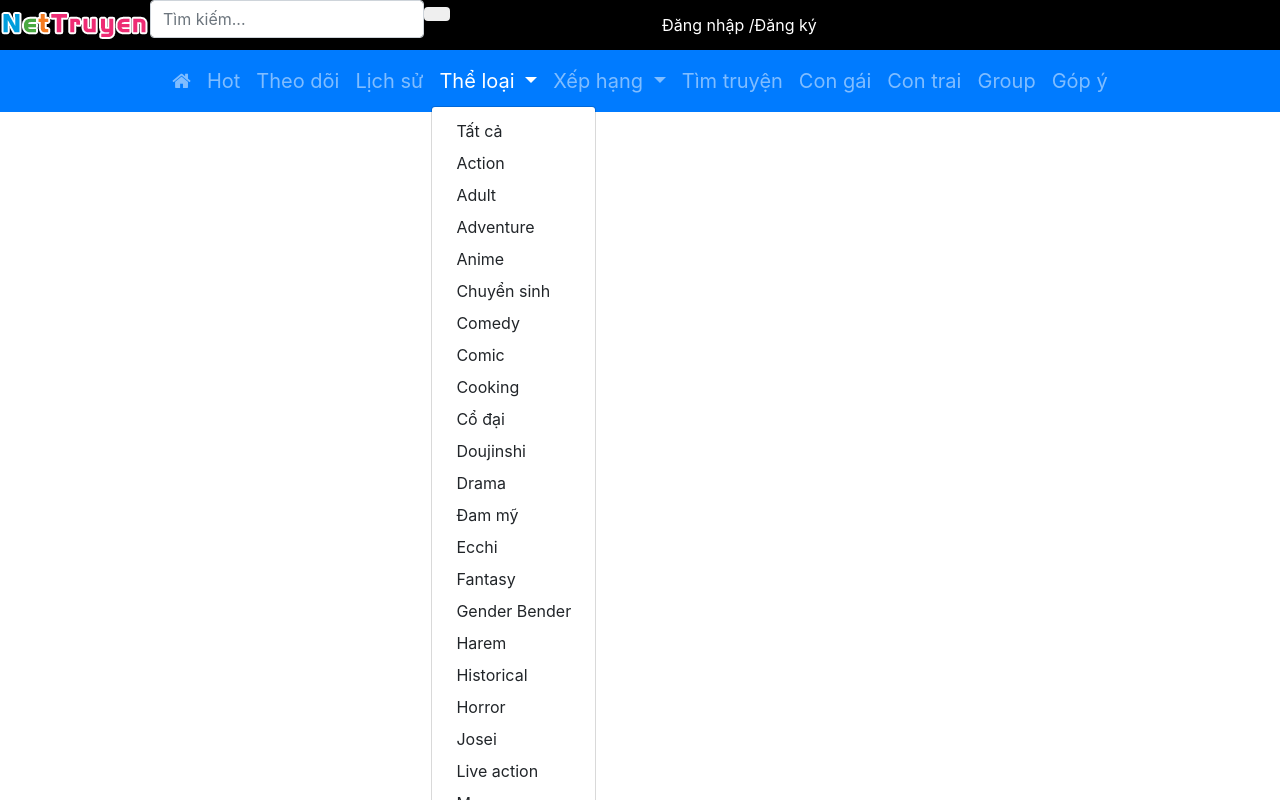
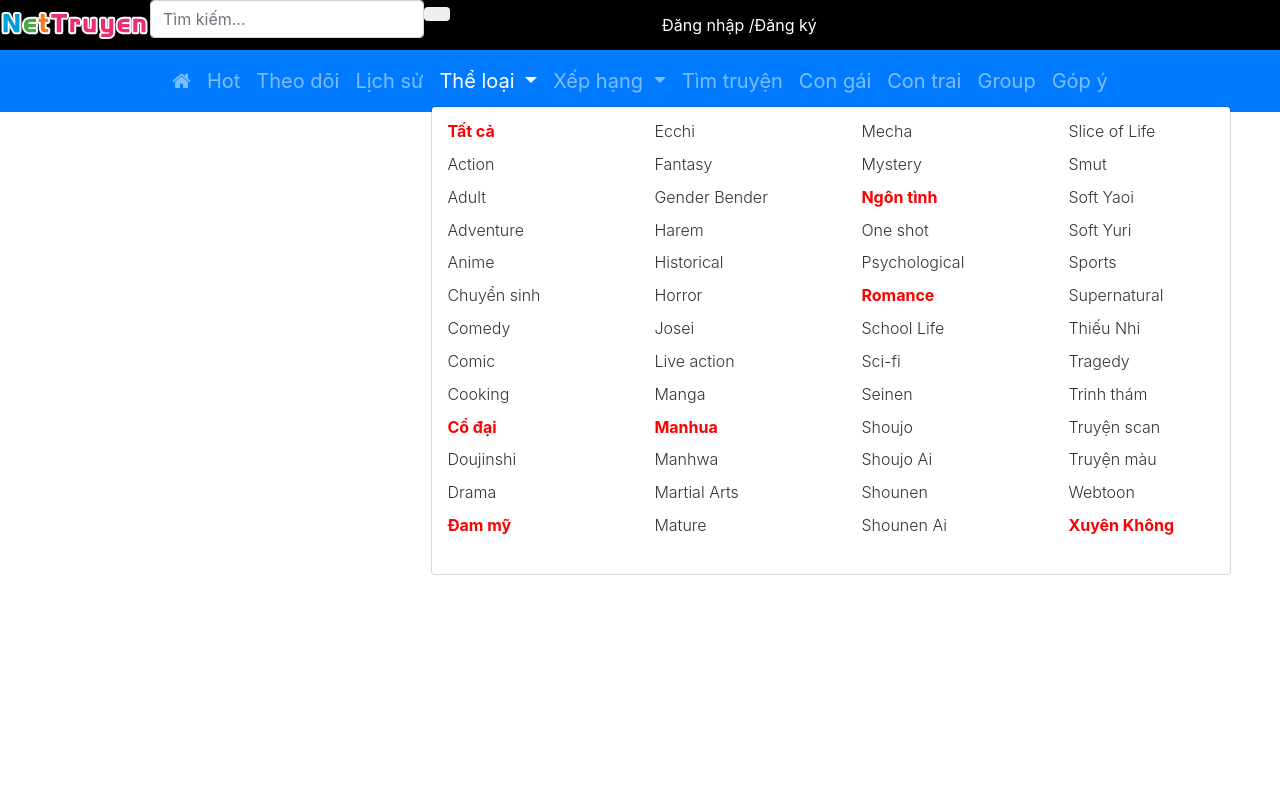
Before and after one commit to uit2712/VueNetTruyen, a Vue app: page / in a window 1280 px wide. Both pictures are taken after a click on the button "Thể loại". Shown: the top 800 px of the page. Built offline with nearby package versions, Linux system fonts and the light colour scheme.

Commit message:
split menu sub items into columns

```diff
--- a/src/components/TopMenu.vue
+++ b/src/components/TopMenu.vue
@@ -38,73 +38,75 @@ export default Vue.extend({
                     title: 'Thể loại',
                     active: false,
                     subMenu: [
-                        { title: 'Tất cả', highlight: true },
-                        { title: 'Action' },
-                        { title: 'Adult' },
-                        { title: 'Adventure' },
-                        { title: 'Anime' },
-                        { title: 'Chuyển sinh' },
-                        { title: 'Comedy' },
-                        { title: 'Comic' },
-                        { title: 'Cooking' },
-                        { title: 'Cổ đại', highlight: true },
-                        { title: 'Doujinshi' },
-                        { title: 'Drama' },
-                        { title: 'Đam mỹ', highlight: true },
-                        { title: 'Ecchi' },
-                        { title: 'Fantasy' },
-                        { title: 'Gender Bender' },
-                        { title: 'Harem' },
-                        { title: 'Historical' },
-                        { title: 'Horror' },
-                        { title: 'Josei' },
-                        { title: 'Live action' },
-                        { title: 'Manga' },
-                        { title: 'Manhua', highlight: true },
-                        { title: 'Manhwa' },
-                        { title: 'Martial Arts' },
-                        { title: 'Mature' },
-                        { title: 'Mecha' },
-                        { title: 'Mystery' },
-                        { title: 'Ngôn tình', highlight: true },
-                        { title: 'One shot' },
-                        { title: 'Psychological' },
-                        { title: 'Romance', highlight: true },
-                        { title: 'School Life' },
-                        { title: 'Sci-fi' },
-                        { title: 'Seinen' },
-                        { title: 'Shoujo' },
-                        { title: 'Shoujo Ai' },
-                        { title: 'Shounen' },
-                        { title: 'Shounen Ai' },
-                        { title: 'Slice of Life' },
-                        { title: 'Smut' },
-                        { title: 'Soft Yaoi' },
-                        { title: 'Soft Yuri' },
-                        { title: 'Sports' },
-                        { title: 'Supernatural' },
-                        { title: 'Thiếu Nhi' },
-                        { title: 'Tragedy' },
-                        { title: 'Trinh thám' },
-                        { title: 'Truyện scan' },
-                        { title: 'Truyện màu' },
-                        { title: 'Webtoon' },
-                        { title: 'Xuyên Không', highlight: true },
-                    ]
+                        { title: 'Tất cả', highlight: true, description: 'Tất cả thể loại truyện tranh' },
+                        { title: 'Action', description: '' },
+                        { title: 'Adult', description: '' },
+                        { title: 'Adventure', description: '' },
+                        { title: 'Anime', description: '' },
+                        { title: 'Chuyển sinh', description: '' },
+                        { title: 'Comedy', description: '' },
+                        { title: 'Comic', description: '' },
+                        { title: 'Cooking', description: '' },
+                        { title: 'Cổ đại', highlight: true, description: '' },
+                        { title: 'Doujinshi', description: '' },
+                        { title: 'Drama', description: '' },
+                        { title: 'Đam mỹ', highlight: true, description: '' },
+                        { title: 'Ecchi', description: '' },
+                        { title: 'Fantasy', description: '' },
+                        { title: 'Gender Bender', description: '' },
+                        { title: 'Harem', description: '' },
+                        { title: 'Historical', description: '' },
+                        { title: 'Horror', description: '' },
+                        { title: 'Josei', description: '' },
+                        { title: 'Live action', description: '' },
+                        { title: 'Manga', description: '' },
+                        { title: 'Manhua', highlight: true, description: '' },
+                        { title: 'Manhwa', description: '' },
+                        { title: 'Martial Arts', description: '' },
+                        { title: 'Mature', description: '' },
+                        { title: 'Mecha', description: '' },
+                        { title: 'Mystery', description: '' },
+                        { title: 'Ngôn tình', highlight: true, description: '' },
+                        { title: 'One shot', description: '' },
+                        { title: 'Psychological', description: '' },
+                        { title: 'Romance', highlight: true, description: '' },
+                        { title: 'School Life', description: '' },
+                        { title: 'Sci-fi', description: '' },
+                        { title: 'Seinen', description: '' },
+                        { title: 'Shoujo', description: '' },
+                        { title: 'Shoujo Ai', description: '' },
+                        { title: 'Shounen', description: '' },
+                        { title: 'Shounen Ai', description: '' },
+                        { title: 'Slice of Life', description: '' },
+                        { title: 'Smut', description: '' },
+                        { title: 'Soft Yaoi', description: '' },
+                        { title: 'Soft Yuri', description: '' },
+                        { title: 'Sports', description: '' },
+                        { title: 'Supernatural', description: '' },
+                        { title: 'Thiếu Nhi', description: '' },
+                        { title: 'Tragedy', description: '' },
+                        { title: 'Trinh thám', description: '' },
+                        { title: 'Truyện scan', description: '' },
+                        { title: 'Truyện màu', description: '' },
+                        { title: 'Webtoon', description: '' },
+                        { title: 'Xuyên Không', highlight: true, description: '' },
+                    ],
+                    columns: 4,
                 },
                 {
                     title: 'Xếp hạng',
                     active: false,
                     subMenu: [
-                        { title: 'Top all', icon: '' },
-                        { title: 'Top tháng', icon: '' },
-                        { title: 'Top tuần', icon: '' },
-                        { title: 'Top ngày', icon: '' },
-                        { title: 'Truyện full', icon: '', highlight: true },
-                        { title: 'Yêu thích', icon: '' },
-                        { title: 'Mới cập nhật', icon: '' },
-                        { title: 'Truyện mới', icon: '' },
-                    ]
+                        { title: 'Top all', icon: '', description: '' },
+                        { title: 'Top tháng', icon: '', description: '' },
+                        { title: 'Top tuần', icon: '', description: '' },
+                        { title: 'Top ngày', icon: '', description: '' },
+                        { title: 'Truyện full', icon: '', highlight: true, description: '' },
+                        { title: 'Yêu thích', icon: '', description: '' },
+                        { title: 'Mới cập nhật', icon: '', description: '' },
+                        { title: 'Truyện mới', icon: '', description: '' },
+                    ],
+                    columns: 2,
                 },
                 { title: 'Tìm truyện', active: false },
                 { title: 'Con gái', active: false },
@@ -145,4 +147,8 @@ export default Vue.extend({
     margin: 0 auto;
     font-size: 20px;
 }
+
+.dropdown:hover .dropdown-menu {
+    display: block;
+}
 </style>
--- a/src/components/TopMenuItem.vue
+++ b/src/components/TopMenuItem.vue
@@ -21,21 +21,39 @@
             aria-expanded="false"
         >
             {{ item.title }}
-            <div
-                class="dropdown-menu"
-                aria-labelledby="navbarDropdown"
-            >
-                <a
-                    v-for="(subitem, subindex) in item.subMenu"
-                    :key="subindex"
-                    class="dropdown-item"
-                    href="#"
+        </a>
+        <ul
+            v-if="isMenuItemContainSubMenu(item)"
+            class="dropdown-menu multi-column columns-4"
+            aria-labelledby="navbarDropdown"
+        >
+            <div class="row">
+                <div
+                    v-for="(subItems, subItemsIndex) in subMenuItemColumns"
+                    :key="subItemsIndex"
+                    :class="[`col-md-${12/item.columns}`]"
                 >
-                    {{ subitem.title }}
-                    <i v-if="subitem.icon" :class="['fa', `fa-${subitem.icon}`]"></i>
-                </a>
+                    <ul class="multi-column-dropdown">
+                        <li
+                            v-for="(subItem, subIndex) in subItems"
+                            :key="subIndex"
+                            class="dropdown-item"
+                            v-on:mouseover="showMenuItemInfo(subItem.description)"
+                            v-on:mouseleave="hideMenuItemInfo()"
+                        >
+                            <a
+                                href="#"
+                                :class="[subItem.highlight ? 'highlight' : '']"
+                            >
+                                {{ subItem.title }}
+                            </a>
+                        </li>
+
+                    </ul>
+                </div>
             </div>
-        </a>
+            <span id="more-info"></span>
+        </ul>
     </li>
 </template>
 <script lang="ts">
@@ -44,6 +62,11 @@ import _ from 'lodash';
 
 export default Vue.extend({
     name: 'top-menu-item',
+    data: function() {
+        return {
+            subMenuItemColumns: [],
+        }
+    },
     props: {
         item: {
             type: Object,
@@ -53,10 +76,84 @@ export default Vue.extend({
     methods: {
         isMenuItemContainSubMenu: function(item) {
             return !_.isNil(item) && !_.isNil(item.subMenu) && item.subMenu.length > 0;
+        },
+        showMenuItemInfo: function(description) {
+            let moreInfoEl = document.getElementById('more-info');
+            if (!_.isNil(moreInfoEl))
+                moreInfoEl.innerHTML = description;
+        },
+        hideMenuItemInfo: function() {
+            let moreInfoEl = document.getElementById('more-info');
+            if (!_.isNil(moreInfoEl))
+                moreInfoEl.innerHTML = '';
+        }
+    },
+    created: function() {
+        if (!_.isNil(this.item.subMenu)
+        && _.isArray(this.item.subMenu)
+        && !_.isNil(this.item.columns)
+        && this.item.columns > 0) {
+            let totalPerColumns
+                = this.item.subMenu.length / this.item.columns;
+            this.subMenuItemColumns
+                = _.chunk(this.item.subMenu, totalPerColumns);
         }
     }
 })
 </script>
 <style scoped>
+.highlight {
+    color: red!important;
+    font-weight: bold!important;
+}
 
+.dropdown-item {
+    padding: unset!important;
+}
+
+#more-info {
+    margin-left: 15px;
+    margin-right: 15px;
+}
+
+.dropdown-menu {
+	min-width: 200px;
+}
+.dropdown-menu.columns-2 {
+	min-width: 400px;
+}
+.dropdown-menu.columns-3 {
+	min-width: 600px;
+}
+.dropdown-menu.columns-4 {
+	min-width: 800px;
+}
+.dropdown-menu li a {
+	padding: 5px 15px;
+	font-weight: 300;
+}
+.multi-column-dropdown {
+	list-style: none;
+    margin: 0px;
+    padding: 0px;
+}
+.multi-column-dropdown li a {
+	display: block;
+	clear: both;
+	line-height: 1.428571429;
+	color: #333;
+	white-space: normal;
+}
+.multi-column-dropdown li a:hover {
+	text-decoration: none;
+	color: #262626;
+	background-color: #999;
+}
+
+@media (max-width: 767px) {
+	.dropdown-menu.multi-column {
+		min-width: 240px !important;
+		overflow-x: hidden;
+	}
+}
 </style>
```
